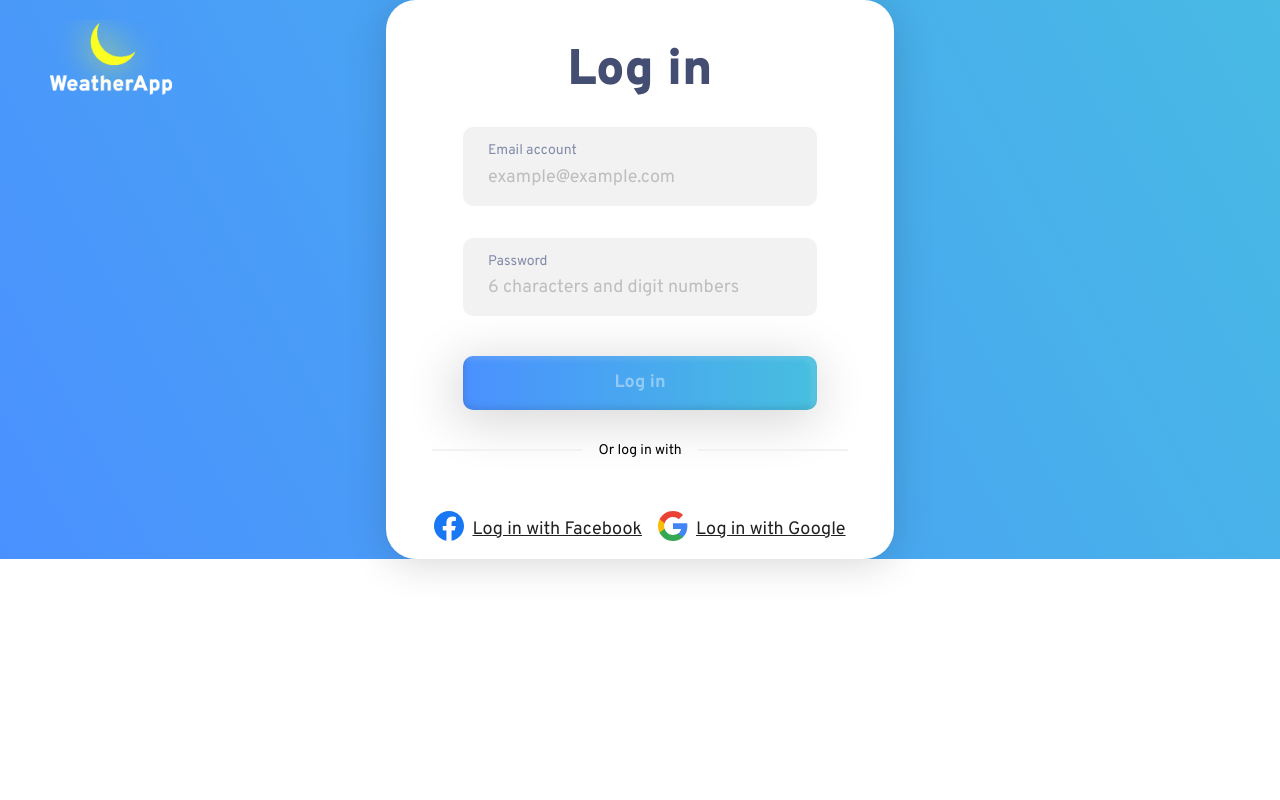
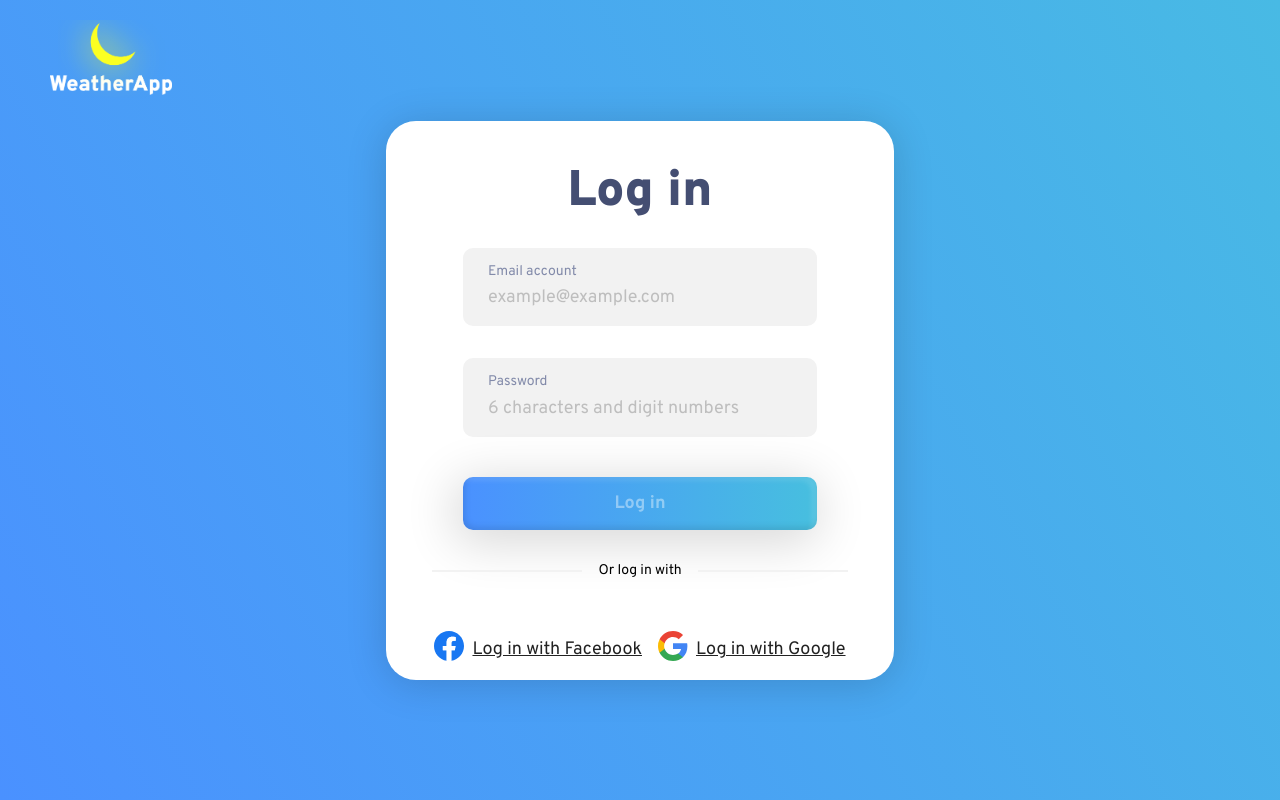
Before and after one commit to MaayanKaplan/weather-app, a React (Create React App) app: page /login in a window 1280 px wide. Built offline with nearby package versions, Linux system fonts and the light colour scheme.

Commit message:
Login form changes with useForm hook

```diff
--- a/src/Common/Input/Input.tsx
+++ b/src/Common/Input/Input.tsx
@@ -1,39 +1,27 @@
-import { useForm, SubmitHandler } from "react-hook-form";
 import * as S from "./styles";
 import { InputProps } from "./types";
 
 const Input: React.FC<InputProps> = ({
   title,
   type = "text",
-  value,
-  onChange,
+  // value,
+  // onChange,
   placeholder,
   error,
-  email,
-  password,
 }) => {
-  const {
-    register,
-    handleSubmit,
-    watch,
-    formState: { errors },
-  } = useForm<InputProps>();
-  const onSubmit: SubmitHandler<InputProps> = (data) => console.log(data);
-
   return (
-    <S.FormWrapper onSubmit={handleSubmit(onSubmit)}>
+    <>
       <S.InputWrapper error={error}>
         <S.StyledLabel>{title}</S.StyledLabel>
         <S.StyledInput
-          {...register("email", { required: true })}
           type={type}
           placeholder={placeholder}
-          value={value}
-          onChange={onChange}
+          // value={value}
+          // onChange={onChange}
         />
       </S.InputWrapper>
-      {error && <S.Error>{error}</S.Error>}
-    </S.FormWrapper>
+      <S.ErrorWrapper>{error && <S.Error>{error}</S.Error>}</S.ErrorWrapper>
+    </>
   );
 };
 
--- a/src/Common/Input/styles.tsx
+++ b/src/Common/Input/styles.tsx
@@ -3,13 +3,6 @@ import styled from "styled-components/macro";
 interface Props {
   error?: string;
 }
-
-export const FormWrapper = styled.form`
-  display: flex;
-  flex-direction: column;
-  /* gap: 32px; */
-  margin-bottom: 32px;
-`;
 
 export const InputWrapper = styled.div<Props>`
   display: flex;
@@ -22,6 +15,7 @@ export const InputWrapper = styled.div<Props>`
   margin: 0 auto;
   gap: 4px;
   border: solid 1px transparent;
+  /* margin-bottom: 32px; */
 
   ${(props) =>
     props.error
@@ -58,6 +52,12 @@ export const StyledInput = styled.input`
   }
 `;
 
+export const ErrorWrapper = styled.div`
+  min-height: 32px;
+  width: 354px;
+  margin: 0 auto;
+`;
+
 export const Error = styled.p`
   font-family: inherit;
   font-size: 1.4rem;
--- a/src/Components/LoginBox/LoginBox.tsx
+++ b/src/Components/LoginBox/LoginBox.tsx
@@ -6,43 +6,66 @@ import { useState } from "react";
 import { InputProps } from "./types";
 import * as S from "./styles";
 
+import { useForm, SubmitHandler } from "react-hook-form";
+
 const LoginBox: React.FC<InputProps> = ({
   title,
   type = "text",
   value,
   onChange,
   placeholder,
-  error,
-  email,
-  password,
+  // error,
+  // email,
+  // password,
 }) => {
-  const [emailInput, setEmailInput] = useState<string>("");
-  const [passwordInput, setPasswordInput] = useState<string>("");
+  const {
+    register,
+    handleSubmit,
+    watch,
+    formState: { errors },
+  } = useForm<InputProps>({ mode: "onChange" });
+
+  const onSubmit: SubmitHandler<InputProps> = (data) => console.log(data);
+
+  // const [emailInput, setEmailInput] = useState<string>("");
+  // const [passwordInput, setPasswordInput] = useState<string>("");
 
   return (
-    <S.Container>
+    <S.FormContainer onSubmit={handleSubmit(onSubmit)}>
       <S.StyledTitle>Log in</S.StyledTitle>
       <Input
+        {...register("email", { required: true })}
         type={"email"}
-        value={emailInput}
-        onChange={(e) => {
-          setEmailInput(e.target.value);
-        }}
+        // value={emailInput}
+        // onChange={(e) => {
+        //   setEmailInput(e.target.value);
+        // }}
         title={"Email account"}
         placeholder="example@example.com"
-        email={emailInput}
-        password={passwordInput}
+        // email={emailInput}
+        // password={passwordInput}
+        error={errors.email?.message}
+        // error={"Invalid email address."}
       ></Input>
       <Input
+        {...register("password", {
+          required: true,
+          minLength: {
+            value: 8,
+            message: "Invalid password. Please try again.",
+          },
+        })}
         type={"password"}
-        value={passwordInput}
-        onChange={(e) => {
-          setPasswordInput(e.target.value);
-        }}
+        // value={passwordInput}
+        // onChange={(e) => {
+        //   setPasswordInput(e.target.value);
+        // }}
         title={"Password"}
         placeholder="6 characters and digit numbers"
-        email={emailInput}
-        password={passwordInput}
+        // email={emailInput}
+        // password={passwordInput}
+        error={errors.password?.message}
+        // error={"Invalid email address."}
       ></Input>
 
       <Button onClick={() => console.log("test")} variant="primary" disabled>
@@ -67,7 +90,7 @@ const LoginBox: React.FC<InputProps> = ({
           </Button>
         </S.ButtonWrapper>
       </S.ButtonsWrapper>
-    </S.Container>
+    </S.FormContainer>
   );
 };
 
--- a/src/Components/LoginBox/styles.tsx
+++ b/src/Components/LoginBox/styles.tsx
@@ -2,7 +2,7 @@ import styled from "styled-components/macro";
 import Button from "../../Common/Button/Button";
 import deviceSize from "../../Utils/deviceSize";
 
-export const Container = styled.div`
+export const FormContainer = styled.form`
   width: 732px;
   height: 649px;
   padding: 54px;
@@ -24,7 +24,7 @@ export const Container = styled.div`
     width: 414px;
     height: 712px;
     padding: 54px 30px 85px;
-    margin-top: 184px;
+    margin-top: 135px;
   }
 
   Button {
--- a/src/Components/LoginBox/types.tsx
+++ b/src/Components/LoginBox/types.tsx
@@ -1,8 +1,10 @@
+import { FieldErrorsImpl } from "react-hook-form";
+
 export interface InputProps {
   value: string;
   placeholder?: string;
   title?: string;
-  error?: string;
+  // error?: string;
   type?: string;
   onChange: (e: React.ChangeEvent<HTMLInputElement>) => void;
 
--- /dev/null
+++ b/src/Components/MobileHeader/types.tsx
@@ -0,0 +1,3 @@
+type Props = {
+  children: React.ReactNode;
+};
--- a/src/Pages/LoginPage.tsx
+++ b/src/Pages/LoginPage.tsx
@@ -45,8 +45,8 @@ const LoginPage: React.FC<PageProps> = ({
 };
 
 const Container = styled.div`
-  width: 100%;
-  height: 100%;
+  width: 100vw;
+  height: 100vh;
   background-image: linear-gradient(
       241deg,
       ${(props) => props.theme.primary},
@@ -78,7 +78,7 @@ const Logo = styled.img`
   }
 
   @media ${deviceSize.mobile} {
-    top: 56px;
+    top: 7px;
     left: 122px;
     width: 148px;
     height: 97px;
```
Also changed, not shown: src/Common/Input/types.tsx (+4 -4 lines), src/Common/NotificationBox.tsx (+8 -10 lines), src/Components/MobileHeader/MobileHeader.tsx (added, +7 -0 lines), src/Components/MobileHeader/styles.tsx (added).
